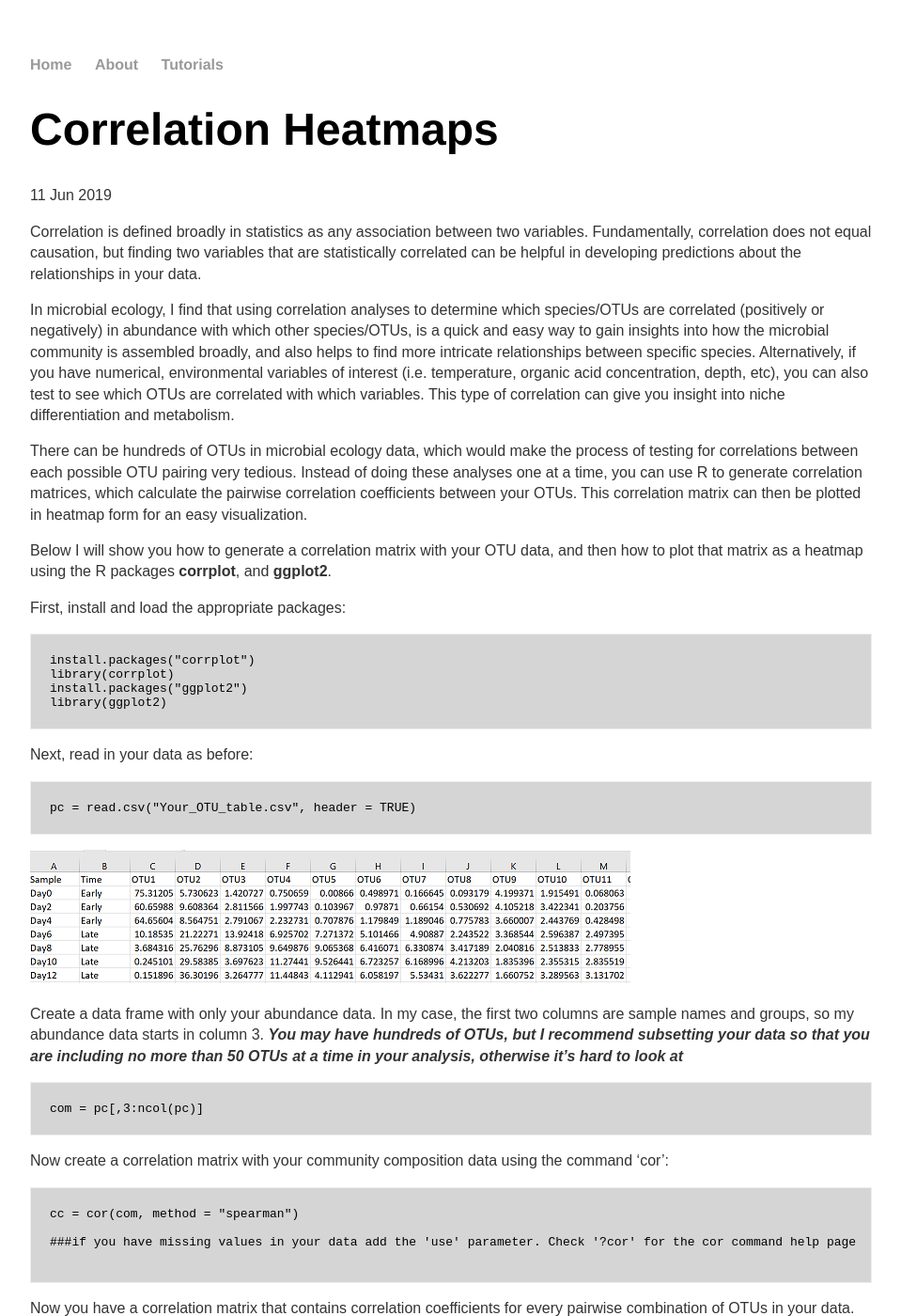
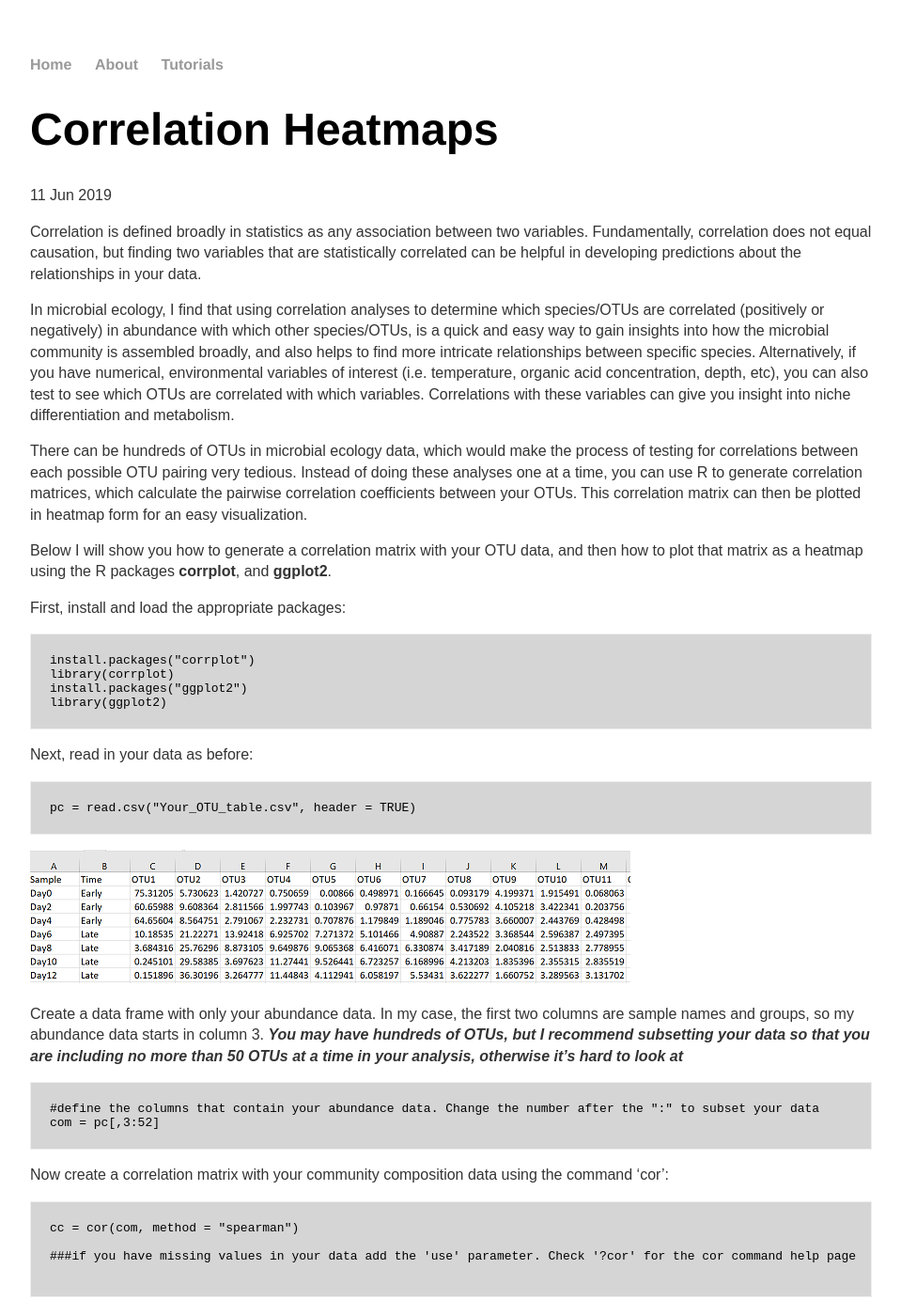
Before and after one commit to jkzorz/jkzorz.github.io, a Jekyll site: the page built from _posts/2019-06-11-Correlation-heatmaps.md, in a window 1280 px wide and 1400 px high. Shown: the whole window at 94% size, without its empty margins (160-1119 px from the left). Built offline with Jekyll 4.4.1, drawn with Linux system fonts in a browser that asks for light colours; some of the changed text lies outside the part shown.

Commit message:
Update 2019-06-11-Correlation-heatmaps.md

````diff
--- a/_posts/2019-06-11-Correlation-heatmaps.md
+++ b/_posts/2019-06-11-Correlation-heatmaps.md
@@ -6,7 +6,7 @@ title: "Correlation Heatmaps"
 
 Correlation is defined broadly in statistics as any association between two variables. Fundamentally, correlation does not equal causation, but finding two variables that are statistically correlated can be helpful in developing predictions about the relationships in your data.
 
-In microbial ecology, I find that using correlation analyses to determine which species/OTUs are correlated (positively or negatively) in abundance with which other species/OTUs, is a quick and easy way to gain insights into how the microbial community is assembled broadly, and also helps to find more intricate relationships between specific species.  Alternatively, if you have numerical, environmental variables of interest (i.e. temperature, organic acid concentration, depth, etc), you can also test to see which OTUs are correlated with which variables. This type of correlation can give you insight into niche differentiation and metabolism.
+In microbial ecology, I find that using correlation analyses to determine which species/OTUs are correlated (positively or negatively) in abundance with which other species/OTUs, is a quick and easy way to gain insights into how the microbial community is assembled broadly, and also helps to find more intricate relationships between specific species.  Alternatively, if you have numerical, environmental variables of interest (i.e. temperature, organic acid concentration, depth, etc), you can also test to see which OTUs are correlated with which variables. Correlations with these variables can give you insight into niche differentiation and metabolism.
 
 There can be hundreds of OTUs in microbial ecology data, which would make the process of testing for correlations between each possible OTU pairing very tedious. Instead of doing these analyses one at a time, you can use R to generate correlation matrices, which calculate the pairwise correlation coefficients between your OTUs. This correlation matrix can then be plotted in heatmap form for an easy visualization.
 
@@ -31,7 +31,8 @@ pc = read.csv("Your_OTU_table.csv", header = TRUE)
 Create a data frame with only your abundance data. In my case, the first two columns are sample names and groups, so my abundance data starts in column 3. <b><i>You may have hundreds of OTUs, but I recommend subsetting your data so that you are including no more than 50 OTUs at a time in your analysis, otherwise it's hard to look at</i></b>
 
 ```
-com = pc[,3:ncol(pc)]
+#define the columns that contain your abundance data. Change the number after the ":" to subset your data
+com = pc[,3:52]
 ```
 
 Now create a correlation matrix with your community composition data using the command 'cor':
@@ -43,13 +44,14 @@ cc = cor(com, method = "spearman")
 
 ```
 
-Now you have a correlation matrix that contains correlation coefficients for every pairwise combination of OTUs in your data. The command is fairly straightforward, but you do have one statistical decision to make in deciding the method that is used to calculate the correlation coefficients. You can decide between <b>pearson</b>, <b>spearman</b>, and kendall coefficients, but I generally choose either pearson or spearman:
+Now you have a correlation matrix that contains correlation coefficients for every pairwise combination of OTUs in your data. The command is fairly straightforward, but you do have one statistical decision to make in deciding the method that is used to calculate the correlation coefficients. You can decide between <b>Pearson</b>, <b>Spearman</b>, and Kendall coefficients, but I generally choose either Pearson or Spearman:
 <ul>
   <li><b>Pearson correlation:</b> is the linear correlation between two variables. </li>
-  <li><b>Spearman correlation:</b> is a non-parametric measure of rank correlation and assesses how well a relationship between two variables can be described using a monotonic function. A monotonic function is just a fancy way of describing a relationship where for each increasing x value, the y value also increases. I usually use Spearman correlation because I'm not overly concerned that my relationships fit a linear model, and Spearman captures all types of positive or negative relationships (i.e. exponential, logarithmic).</li>
-    </ul>
+  <li><b>Spearman correlation:</b> is a non-parametric measure of rank correlation and assesses how well a relationship between two variables can be described using a monotonic function. A monotonic function is just a fancy way of describing a relationship where for each increasing x value, the y value also increases. </li>
+  </ul>
 
- [This wikipedia page provides some visual examples of the differences between Spearman and Pearson correlation](https://en.wikipedia.org/wiki/Spearman%27s_rank_correlation_coefficient).
+
+I usually use Spearman correlation because I'm not overly concerned that my relationships fit a linear model, and Spearman captures all types of positive or negative relationships (i.e. exponential, logarithmic). [This wikipedia page provides some visual examples of the differences between Spearman and Pearson correlation](https://en.wikipedia.org/wiki/Spearman%27s_rank_correlation_coefficient).
 
 
 The easiest way to visualize this correlation matrix is using the function "corrplot" from the package <b>corrplot</b>:
````
Also changed, not shown: other parts of _posts/2019-06-11-Correlation-heatmaps.md (+1 -0 lines).
